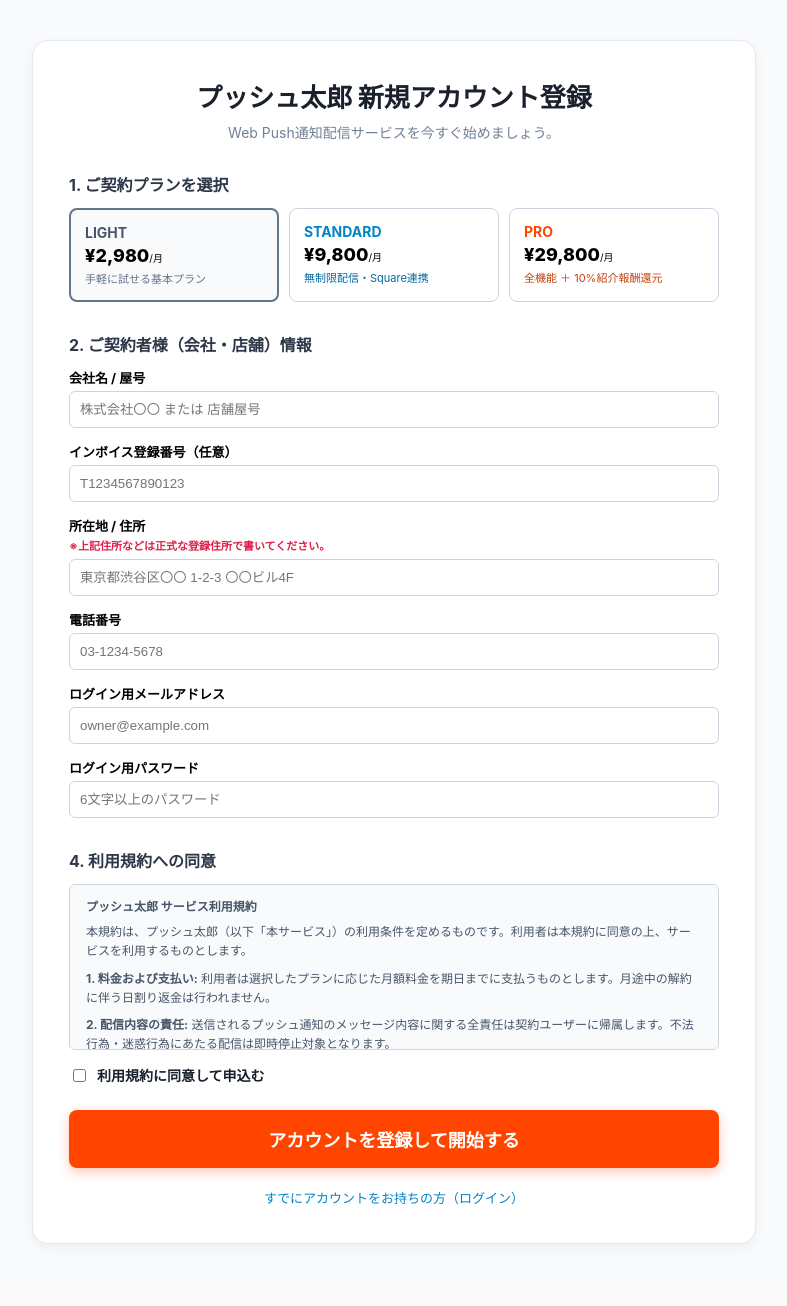
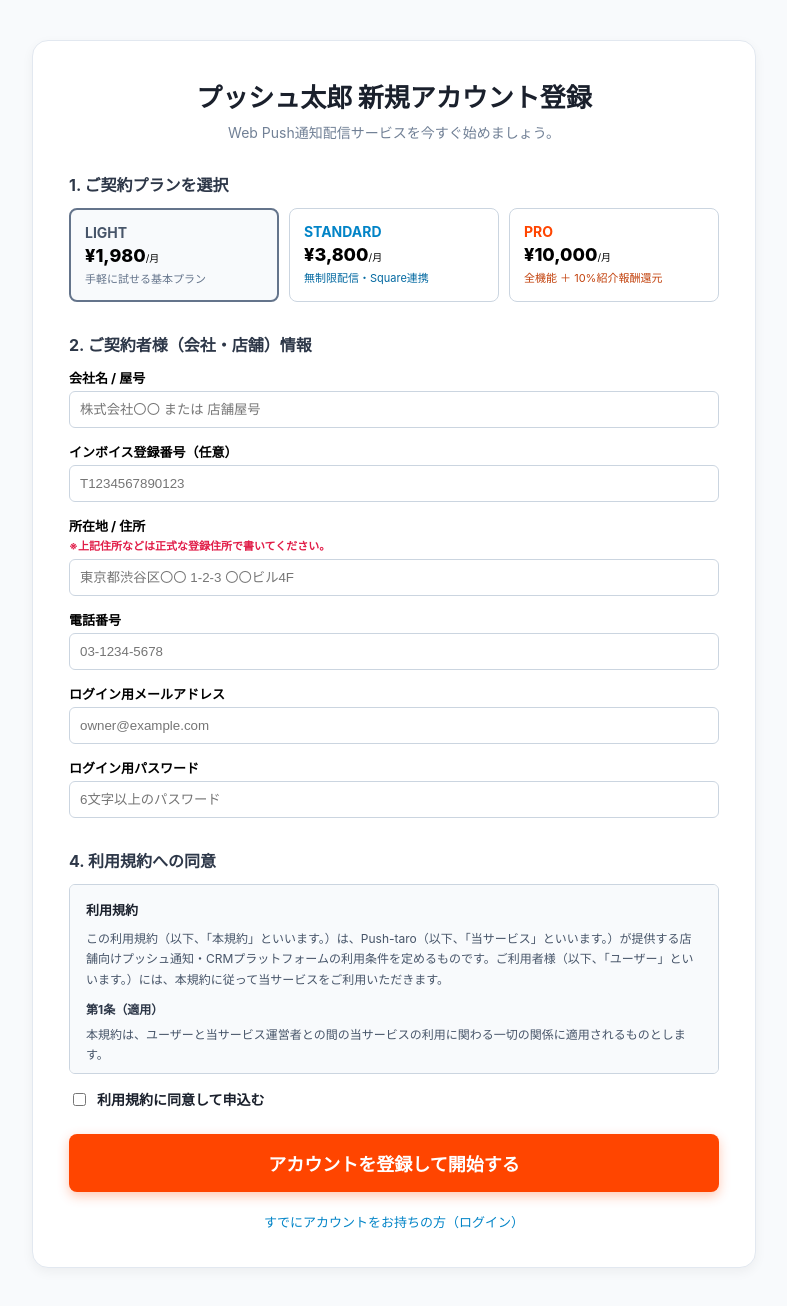
Before and after one commit to thellcishii-lang/push-taro, a Next.js app: page /signup in a window 1280 px wide. Shown: the whole page, without its empty margins (246-1033 px from the left). Before the commit the page ends 1284 px from the top, so only its background shows below. Built offline with nearby package versions, Linux system fonts and the light colour scheme.

Commit message:
Update page.tsx

```diff
--- a/app/signup/page.tsx
+++ b/app/signup/page.tsx
@@ -106,7 +106,7 @@ export default function SignupPage() {
               }}
             >
               <div style={{ fontWeight: 'bold', fontSize: '14px', color: '#475569' }}>LIGHT</div>
-              <div style={{ fontSize: '18px', fontWeight: '800', margin: '4px 0' }}>¥2,980<span style={{ fontSize: '10px', fontWeight: 'normal' }}>/月</span></div>
+              <div style={{ fontSize: '18px', fontWeight: '800', margin: '4px 0' }}>¥1,980<span style={{ fontSize: '10px', fontWeight: 'normal' }}>/月</span></div>
               <div style={{ fontSize: '11px', color: '#64748b' }}>手軽に試せる基本プラン</div>
             </div>
 
@@ -121,7 +121,7 @@ export default function SignupPage() {
               }}
             >
               <div style={{ fontWeight: 'bold', fontSize: '14px', color: '#0284c7' }}>STANDARD</div>
-              <div style={{ fontSize: '18px', fontWeight: '800', margin: '4px 0' }}>¥9,800<span style={{ fontSize: '10px', fontWeight: 'normal' }}>/月</span></div>
+              <div style={{ fontSize: '18px', fontWeight: '800', margin: '4px 0' }}>¥3,800<span style={{ fontSize: '10px', fontWeight: 'normal' }}>/月</span></div>
               <div style={{ fontSize: '11px', color: '#0369a1' }}>無制限配信・Square連携</div>
             </div>
 
@@ -136,7 +136,7 @@ export default function SignupPage() {
               }}
             >
               <div style={{ fontWeight: 'bold', fontSize: '14px', color: '#ff4500' }}>PRO</div>
-              <div style={{ fontSize: '18px', fontWeight: '800', margin: '4px 0' }}>¥29,800<span style={{ fontSize: '10px', fontWeight: 'normal' }}>/月</span></div>
+              <div style={{ fontSize: '18px', fontWeight: '800', margin: '4px 0' }}>¥10,000<span style={{ fontSize: '10px', fontWeight: 'normal' }}>/月</span></div>
               <div style={{ fontSize: '11px', color: '#c2410c' }}>全機能 ＋ 10%紹介報酬還元</div>
             </div>
 
@@ -298,35 +298,42 @@ export default function SignupPage() {
             </div>
           )}
 
-          {/* 4. 利用規約 */}
+          {/* 4. 利用規約 (正式文言) */}
           <h3 style={{ fontSize: '16px', fontWeight: 'bold', marginBottom: '12px', color: '#2d3748' }}>
             4. 利用規約への同意
           </h3>
 
           <div style={{
-            height: '140px',
+            height: '160px',
             overflowY: 'scroll',
             background: '#f8fafc',
             border: '1px solid #cbd5e0',
-            padding: '12px 16px',
+            padding: '14px 16px',
             borderRadius: '6px',
             fontSize: '12px',
             color: '#475569',
-            lineHeight: '1.6',
+            lineHeight: '1.7',
             marginBottom: '15px'
           }}>
-            <p style={{ fontWeight: 'bold', margin: '0 0 6px 0' }}>プッシュ太郎 サービス利用規約</p>
-            <p style={{ margin: '0 0 8px 0' }}>
-              本規約は、プッシュ太郎（以下「本サービス」）の利用条件を定めるものです。利用者は本規約に同意の上、サービスを利用するものとします。
+            <p style={{ fontWeight: 'bold', margin: '0 0 8px 0', fontSize: '13px', color: '#1a202c' }}>利用規約</p>
+            <p style={{ margin: '0 0 10px 0' }}>
+              この利用規約（以下、「本規約」といいます。）は、Push-taro（以下、「当サービス」といいます。）が提供する店舗向けプッシュ通知・CRMプラットフォームの利用条件を定めるものです。ご利用者様（以下、「ユーザー」といいます。）には、本規約に従って当サービスをご利用いただきます。
             </p>
-            <p style={{ margin: '0 0 8px 0' }}>
-              <strong>1. 料金および支払い:</strong> 利用者は選択したプランに応じた月額料金を期日までに支払うものとします。月途中の解約に伴う日割り返金は行われません。
+            <p style={{ margin: '0 0 4px 0', fontWeight: 'bold', color: '#2d3748' }}>第1条（適用）</p>
+            <p style={{ margin: '0 0 10px 0' }}>
+              本規約は、ユーザーと当サービス運営者との間の当サービスの利用に関わる一切の関係に適用されるものとします。
             </p>
-            <p style={{ margin: '0 0 8px 0' }}>
-              <strong>2. 配信内容の責任:</strong> 送信されるプッシュ通知のメッセージ内容に関する全責任は契約ユーザーに帰属します。不法行為・迷惑行為にあたる配信は即時停止対象となります。
+            <p style={{ margin: '0 0 4px 0', fontWeight: 'bold', color: '#2d3748' }}>第2条（利用料金と支払い方法）</p>
+            <p style={{ margin: '0 0 10px 0' }}>
+              ユーザーは、当サービスの有料プラン（ライト、スタンダード、プロ）の対価として、別途定め、本サイトに表示する利用料金を、所定の決済方法（Square等）により支払うものとします。
             </p>
-            <p style={{ margin: '0 0 8px 0' }}>
-              <strong>3. 紹介報酬制度（PRO限定）:</strong> 紹介成果が発生した場合、解約確認完了後の翌々月末までに指定口座へ成果報酬（10%）が振り込まれます。
+            <p style={{ margin: '0 0 4px 0', fontWeight: 'bold', color: '#2d3748' }}>第3条（禁止事項）</p>
+            <p style={{ margin: '0 0 10px 0' }}>
+              ユーザーは、当サービスの利用にあたり、法令や公序良俗に違反する行為、または運営を妨害するおそれのある行為を行ってはならないものとします。
+            </p>
+            <p style={{ margin: '0 0 4px 0', fontWeight: 'bold', color: '#2d3748' }}>第4条（規約の変更）</p>
+            <p style={{ margin: '0 0 6px 0' }}>
+              運営者は、必要と判断した場合には、ユーザーに通知することなくいつでも本規約を変更することができるものとします。
             </p>
           </div>
 
```
